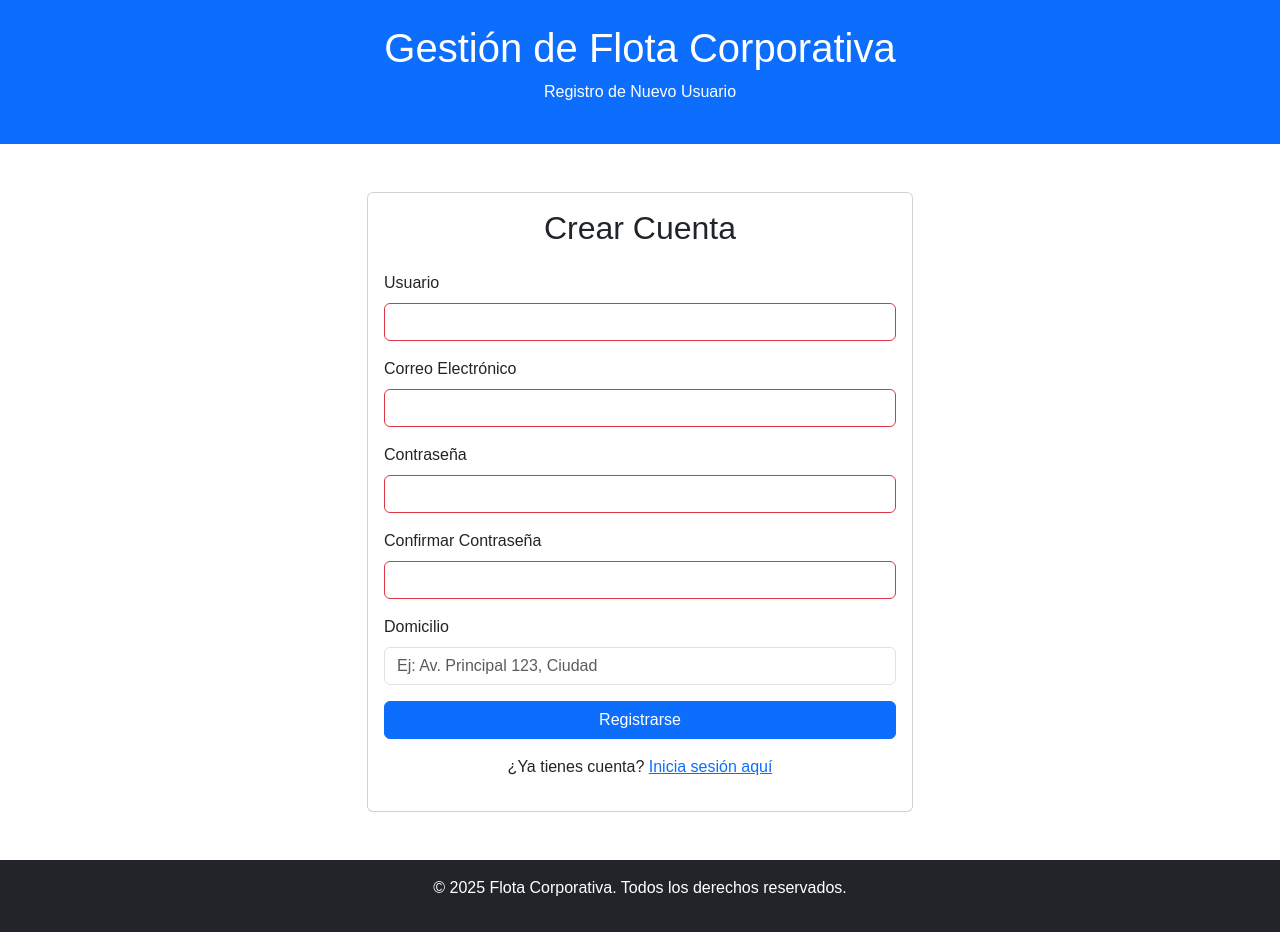
After one commit to tequila347/flota_corporativa, a Django app: page /registro/ in a window 1280 px wide. The commit adds this page. Run offline with Django 4.2, Linux system fonts and the light colour scheme.

Commit message:
se agrego la funcionalida de registro de usuario

```diff
--- a/f_c/static/css/styles.css
+++ b/f_c/static/css/styles.css
@@ -8,3 +8,6 @@ body {
 .card:hover {
     transform: scale(1.05);
 }
+.form-control:invalid {
+    border-color: #dc3545;
+}
--- a/f_c/templates/viajes/dashboard.html
+++ b/f_c/templates/viajes/dashboard.html
@@ -22,11 +22,7 @@
                     <div class="card-body text-center">
                         <h5 class="card-title">Opciones</h5>
                         <p class="card-text">Selecciona una acción:</p>
-                        <a href="{% url 'f_c:rutas' %}" class="btn btn-primary">Gestionar Rutas</a>
-                        <a href="{% url 'f_c:vehiculos' %}" class="btn btn-primary">Gestionar Vehículos</a>
-                        <a href="{% url 'f_c:viajes' %}" class="btn btn-primary">Seguimiento de Viajes</a>
-                        <a href="{% url 'f_c:perfil' %}" class="btn btn-primary">Mi Perfil</a>
-                        <a href="{% url 'f_c:logout' %}" class="btn btn-danger">Cerrar Sesión</a>
+
                     </div>
                 </div>
             </div>
--- a/f_c/templates/viajes/index.html
+++ b/f_c/templates/viajes/index.html
@@ -34,6 +34,7 @@
                     <div class="card-body text-center">
                         <h5 class="card-title">Registrarse</h5>
                         <p class="card-text">Crea una nueva cuenta para empleados.</p>
+                        <a href="{% url 'f_c:registro' %}" class="btn btn-primary">Ir al Registro</a>
 
                     </div>
                 </div>
--- /dev/null
+++ b/f_c/templates/viajes/registro.html
@@ -0,0 +1,77 @@
+{% load static %}
+<!DOCTYPE html>
+<html lang="es">
+<head>
+    <meta charset="UTF-8">
+    <meta name="viewport" content="width=device-width, initial-scale=1.0">
+    <title>Flota Corporativa - Registro</title>
+    <link href="https://cdn.jsdelivr.net/npm/bootstrap@5.3.0/dist/css/bootstrap.min.css" rel="stylesheet">
+    <link rel="stylesheet" href="{% static 'css/styles.css' %}">
+</head>
+<body>
+    <header class="bg-primary text-white text-center py-4">
+        <h1>Gestión de Flota Corporativa</h1>
+        <p>Registro de Nuevo Usuario</p>
+    </header>
+
+    <main class="container my-5">
+        <div class="row justify-content-center">
+            <div class="col-md-6">
+                <div class="card">
+                    <div class="card-body">
+                        <h2 class="text-center mb-4">Crear Cuenta</h2>
+                        {% if form.errors %}
+                            <div class="alert alert-danger">
+                                <ul>
+                                    {% for field in form %}
+                                        {% for error in field.errors %}
+                                            <li>{{ error }}</li>
+                                        {% endfor %}
+                                    {% endfor %}
+                                    {% for error in form.non_field_errors %}
+                                        <li>{{ error }}</li>
+                                    {% endfor %}
+                                </ul>
+                            </div>
+                        {% endif %}
+                        <form method="post" action="{% url 'f_c:registro' %}">
+                            {% csrf_token %}
+                            <div class="mb-3">
+                                <label for="username" class="form-label">Usuario</label>
+                                <input type="text" class="form-control" id="username" name="username" required>
+                            </div>
+                            <div class="mb-3">
+                                <label for="email" class="form-label">Correo Electrónico</label>
+                                <input type="email" class="form-control" id="email" name="email" required>
+                            </div>
+                            <div class="mb-3">
+                                <label for="password1" class="form-label">Contraseña</label>
+                                <input type="password" class="form-control" id="password1" name="password1" required>
+                            </div>
+                            <div class="mb-3">
+                                <label for="password2" class="form-label">Confirmar Contraseña</label>
+                                <input type="password" class="form-control" id="password2" name="password2" required>
+                            </div>
+                            <div class="mb-3">
+                                <label for="domicilio" class="form-label">Domicilio</label>
+                                <input type="text" class="form-control" id="domicilio" name="domicilio" placeholder="Ej: Av. Principal 123, Ciudad">
+                            </div>
+                            <button type="submit" class="btn btn-primary w-100">Registrarse</button>
+                        </form>
+                        <p class="mt-3 text-center">
+                            ¿Ya tienes cuenta? <a href="{% url 'f_c:login' %}">Inicia sesión aquí</a>
+                        </p>
+                    </div>
+                </div>
+            </div>
+        </div>
+    </main>
+
+    <footer class="bg-dark text-white text-center py-3">
+        <p>&copy; 2025 Flota Corporativa. Todos los derechos reservados.</p>
+    </footer>
+
+    <script src="https://cdn.jsdelivr.net/npm/bootstrap@5.3.0/dist/js/bootstrap.bundle.min.js"></script>
+    <script src="{% static 'js/script.js' %}"></script>
+</body>
+</html>
--- a/f_c/urls.py
+++ b/f_c/urls.py
@@ -10,4 +10,5 @@ urlpatterns = [
     path('logout/', views.logout_view, name='logout'),
     # Agrega una URL para listar viajes si es necesario
     path('viajes/', views.lista_viajes, name='lista_viajes'),
+    path('registro/', views.registro_view, name='registro'),
 ]
--- a/f_c/views.py
+++ b/f_c/views.py
@@ -1,6 +1,8 @@
 from django.shortcuts import render, redirect
-from .models import Viaje
-from .forms import ViajeForm
+from django.contrib.auth import authenticate, login, logout
+from django.contrib.auth.models import User
+from django.contrib import messages
+from .models import PerfilUsuario
 
 def index(request):
     return render(request, 'viajes/index.html')
@@ -29,6 +31,37 @@ def logout_view(request):
     messages.success(request, "Has cerrado sesión correctamente.")
     return redirect('f_c:index')
 
+def registro_view(request):
+    if request.method == 'POST':
+        username = request.POST['username']
+        email = request.POST['email']
+        password1 = request.POST['password1']
+        password2 = request.POST['password2']
+        domicilio = request.POST.get('domicilio')
+
+        if password1 != password2:
+            messages.error(request, "Las contraseñas no coinciden.")
+            return render(request, 'viajes/registro.html')
+
+        if User.objects.filter(username=username).exists():
+            messages.error(request, "El nombre de usuario ya está en uso.")
+            return render(request, 'viajes/registro.html')
+
+        if User.objects.filter(email=email).exists():
+            messages.error(request, "El correo electrónico ya está registrado.")
+            return render(request, 'viajes/registro.html')
+
+        # Crear el usuario
+        user = User.objects.create_user(username=username, email=email, password=password1)
+        # Crear el perfil con el domicilio
+        PerfilUsuario.objects.create(user=user, domicilio=domicilio)
+        # Iniciar sesión automáticamente
+        login(request, user)
+        messages.success(request, f"Registro exitoso, {username}!")
+        return redirect('f_c:dashboard')
+
+    return render(request, 'viajes/registro.html')
+
 def lista_viajes(request):
     viajes = Viaje.objects.all()
     return render(request, 'viajes/lista_viajes.html', {'viajes': viajes})
```
Also changed, not shown: f_c/models.py (+8 -0 lines), db.sqlite3, f_c/migrations/0008_perfilusuario.py (added).
